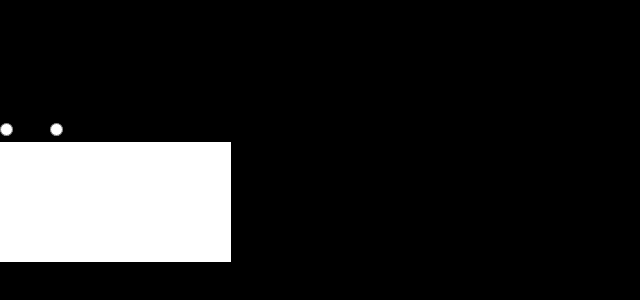
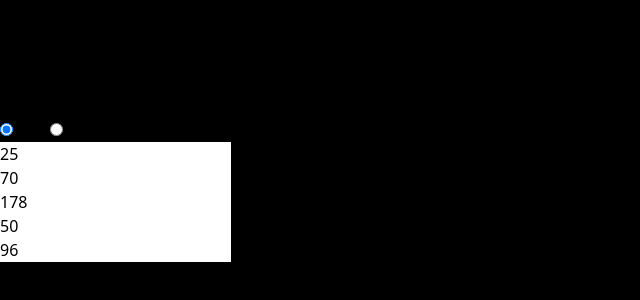
Before and after one commit to vivrehal/NattyWorld, a React (Vite) app in the folder client/: page /bmi in a window 1280 px wide. Shown: the part 170-470 px from the top of the page, without its empty margins (0-640 px from the left). Built offline with nearby package versions, Linux system fonts and the light colour scheme.

Commit message:
BMI scores feature completed

```diff
--- a/client/src/pages/bmi.jsx
+++ b/client/src/pages/bmi.jsx
@@ -1,12 +1,53 @@
-const calculate = () => {
+import { useState } from "react";
 
-}
 
 const BMI = () => {
+
+	const [result, setResult] = useState("");
+
+	const calculate = () => {
+		let age = document.getElementById("age")?.value;
+		let weight = document.getElementById("weight")?.value;
+		let height = (document.getElementById("height")?.value)/100;
+		let neck = document.getElementById("neck")?.value;
+		let waist = document.getElementById("waist")?.value;
+		// Checking for Null values and NaN values
+		if(!age || !weight || !height || !neck || !waist) {
+			alert("Please fill out all the details correctly and try again");
+			return ;
+		}
+
+
+		// Calculating BMI
+		let bmiResult = "";
+		let bmi = (weight/(height*height));
+		bmi = Math.round(bmi*100)/100;   // Rounding off
+		// Finding the BMI category for the user
+		let category = "";
+		if(bmi<18.5) category = "Underweight";
+		else if(bmi < 25) category = "Normal";
+		else if(bmi < 30) category = "Overweight";
+		else category = "Obese";
+
+
+
+
+		const resultElement = document.getElementById("results");
+
+		bmiResult = "Your BMI Score is : <b>" + bmi + "</b><br/><br/>";
+		bmiResult += "Based on your BMI Score you are in the <b>" + category + "</b> category<br/>";
+		resultElement.innerHTML = bmiResult;
+		setResult(bmiResult);
+
+		// Calculating Body Fats
+
+	}
+
 	return (
+		<>
 		<div className="flex mb-16">
-			<div className=" flex-container mt-28 text-gray-100 text-xl mx-auto border-4 p-8 border-white w-[40%] text-center">
-				<span className="input-box mx-auto font-extrabold p-4">BMI CALCULATOR</span>
+			<div className=" flex-container mt-28 text-white text-xl mx-auto border-4 p-8 border-white w-[40%] text-center">
+				<span className="input-box mx-auto font-extrabold p-4">BMI/Fat CALCULATOR</span>
 				<div className="grid grid-cols-12 mb-8">
 					<div className="labels text-left col-span-5 ml-8  pt-4">
 						Gender<br />
@@ -18,23 +59,23 @@ const BMI = () => {
 					</div>
 					<div className="inputs text-left col-span-6  pt-4">
 						<label>
-							<input type="radio" name="gender" value="male" required/>
+							<input type="radio" name="gender" value="male" checked="true" />
 							Male
 						</label>
 						<label className="ml-4">
-							<input type="radio" name="gender" value="female" required/>
+							<input type="radio" name="gender" value="female"/>
 							Female
 						</label>
 						<br />
-						<input type="number" id="age" className="bg-black border-2 border-white h-7 text-white" required/>
+						<input type="number" id="age" className="bg-black border-2 border-white h-7 text-white" defaultValue="25" required/>
 						<br />
-                        <input type="number" id="weight" className="bg-black border-2 border-white h-7 text-white" required/>
+                        <input type="number" id="weight" className="bg-black border-2 border-white h-7 text-white" defaultValue="70" required/>
 						<br />
-                        <input type="number" id="height" className="bg-black border-2 border-white h-7 text-white" required/>
+                        <input type="number" id="height" className="bg-black border-2 border-white h-7 text-white" defaultValue="178" required/>
 						<br />
-                        <input type="number" id="neck" className="bg-black border-2 border-white h-7 text-white" required/>
+                        <input type="number" id="neck" className="bg-black border-2 border-white h-7 text-white" defaultValue="50" required/>
 						<br />
-                        <input type="number" id="waist" className="bg-black border-2 border-white h-7 text-white" required/>
+                        <input type="number" id="waist" className="bg-black border-2 border-white h-7 text-white" defaultValue="96" required/>
 					</div>
 					<div className="units text-right w-8 col-span-1  pt-4">
 						<br />
@@ -48,9 +89,15 @@ const BMI = () => {
 						cm
 					</div>
 				</div>
-                <button type="submit" className="border-2 border-white p-2" onClick={calculate()}>Calculate</button>
+                <button type="submit" className="border-2 border-white p-2" onClick={calculate}>Calculate</button>
 			</div>
+			<br/><br/>
 		</div>
+		<div>
+			<div className="results text-white text-center mx-5 mb-12 text-xl" id="results"></div>
+
+		</div>
+		</>
 	);
 };
 
```
Also changed, not shown: client/src/pages/myDiets.jsx (+1 -11 lines).
